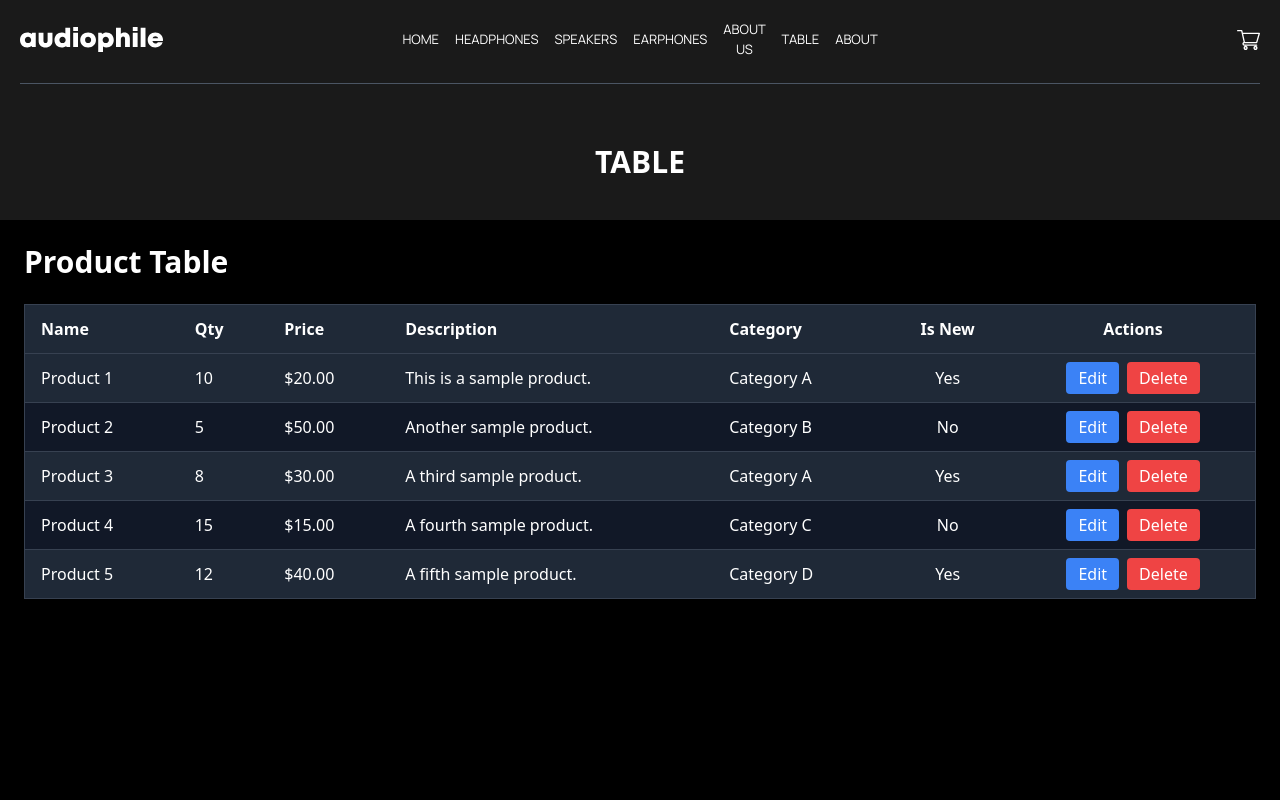
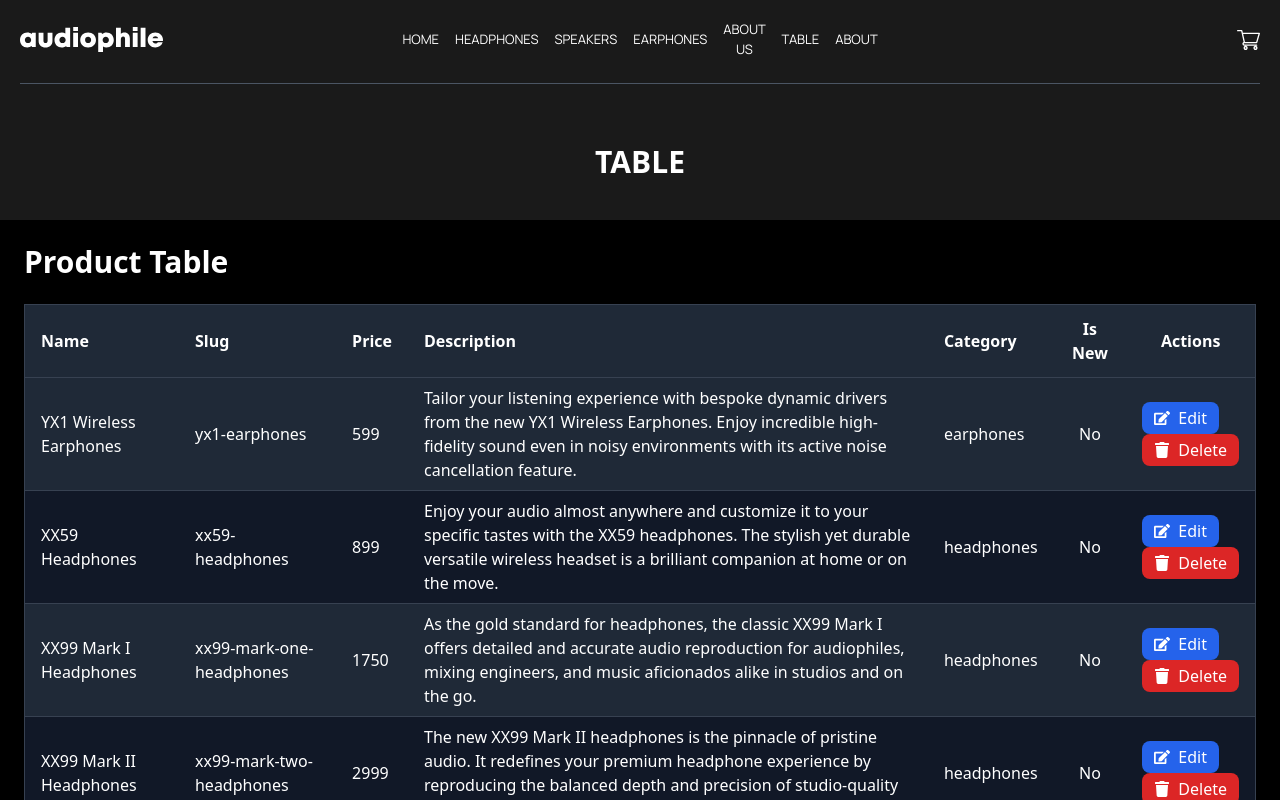
Before and after one commit to faressalem227/Audiophiles-e-commerce-app, a React (Vite) app: page /Table in a window 1280 px wide. Shown: the top 800 px of the page. Built offline with nearby package versions, Linux system fonts and the light colour scheme; data requests are answered from the project's data file.

Commit message:
i made fetch the json file in the table

```diff
--- a/src/components/pages/Table/Table.jsx
+++ b/src/components/pages/Table/Table.jsx
@@ -1,94 +1,105 @@
+import { useState, useEffect } from "react";
+import { FaEdit, FaTrash } from "react-icons/fa";
 import Header from "../../layout/Header";
 import Footer from "../../layout/Footer";
 import HeaderContent from "../../layout/HeaderContent";
 
 const Table = () => {
-  const data = [
-    {
-      name: "Product 1",
-      qty: 10,
-      price: "$20.00",
-      description: "This is a sample product.",
-      category: "Category A",
-      isNew: true,
-    },
-    {
-      name: "Product 2",
-      qty: 5,
-      price: "$50.00",
-      description: "Another sample product.",
-      category: "Category B",
-      isNew: false,
-    },
-    {
-      name: "Product 3",
-      qty: 8,
-      price: "$30.00",
-      description: "A third sample product.",
-      category: "Category A",
-      isNew: true,
-    },
-    {
-      name: "Product 4",
-      qty: 15,
-      price: "$15.00",
-      description: "A fourth sample product.",
-      category: "Category C",
-      isNew: false,
-    },
-    {
-      name: "Product 5",
-      qty: 12,
-      price: "$40.00",
-      description: "A fifth sample product.",
-      category: "Category D",
-      isNew: true,
-    },
-  ];
+  const [products, setProducts] = useState([]);
+
+  useEffect(() => {
+    fetch("http://localhost:3333/products")
+      .then((response) => {
+        if (!response.ok) {
+          throw new Error("Network response was not ok");
+        }
+        return response.json();
+      })
+      .then((product) => setProducts(product))
+      .catch((error) => console.error("Fetch error:", error));
+  }, []);
+
+  const handleDelete = (indexToDelete) => {
+    setProducts(products.filter((_, index) => index !== indexToDelete));
+  };
+
+  const handleEdit = (indexToEdit) => {
+    const editedName = prompt("Enter new name:", products[indexToEdit].name);
+    const editedSlug = prompt("Enter new slug:", products[indexToEdit].slug);
+    const editedPrice = prompt("Enter new price:", products[indexToEdit].price);
+    const editedDescription = prompt(
+      "Enter new description:",
+      products[indexToEdit].description
+    );
+    const editedCategory = prompt("Enter new category:", products[indexToEdit].category);
+    const editedIsNew = confirm("Is this product new? Click OK for Yes, Cancel for No.");
+
+    setProducts(
+      products.map((product, index) =>
+        index === indexToEdit
+          ? {
+              ...product,
+              name: editedName,
+              slug: editedSlug,
+              price: editedPrice,
+              description: editedDescription,
+              category: editedCategory,
+              isNew: editedIsNew,
+            }
+          : product
+      )
+    );
+  };
 
   return (
     <>
       <Header>
         <HeaderContent title={"TABLE"} />
       </Header>
-      <main className="min-h-screen bg-black text-white p-6">
+      <main className="min-h-screen bg-black text-white p-4 sm:p-6">
         <div className="container mx-auto">
-          <h2 className="text-3xl font-bold mb-6">Product Table</h2>
+          <h2 className="text-2xl sm:text-3xl font-bold mb-4 sm:mb-6">Product Table</h2>
           <div className="overflow-x-auto">
             <table className="min-w-full bg-gray-900 border border-gray-700 rounded-lg">
               <thead>
                 <tr className="bg-gray-800">
-                  <th className="py-3 px-4 border-b border-gray-700 text-left">Name</th>
-                  <th className="py-3 px-4 border-b border-gray-700 text-left">Qty</th>
-                  <th className="py-3 px-4 border-b border-gray-700 text-left">Price</th>
-                  <th className="py-3 px-4 border-b border-gray-700 text-left">Description</th>
-                  <th className="py-3 px-4 border-b border-gray-700 text-left">Category</th>
-                  <th className="py-3 px-4 border-b border-gray-700 text-center">Is New</th>
-                  <th className="py-3 px-4 border-b border-gray-700 text-center">Actions</th>
+                  <th className="py-2 sm:py-3 px-2 sm:px-4 border-b border-gray-700 text-left">Name</th>
+                  <th className="py-2 sm:py-3 px-2 sm:px-4 border-b border-gray-700 text-left">Slug</th>
+                  <th className="py-2 sm:py-3 px-2 sm:px-4 border-b border-gray-700 text-left">Price</th>
+                  <th className="py-2 sm:py-3 px-2 sm:px-4 border-b border-gray-700 text-left">Description</th>
+                  <th className="py-2 sm:py-3 px-2 sm:px-4 border-b border-gray-700 text-left">Category</th>
+                  <th className="py-2 sm:py-3 px-2 sm:px-4 border-b border-gray-700 text-center">Is New</th>
+                  <th className="py-2 sm:py-3 px-2 sm:px-4 border-b border-gray-700 text-center">Actions</th>
                 </tr>
               </thead>
               <tbody>
-                {data.map((item, index) => (
+                {products.map((item, index) => (
                   <tr
                     key={index}
                     className={`hover:bg-gray-700 ${
                       index % 2 === 0 ? "bg-gray-800" : "bg-gray-900"
                     }`}
                   >
-                    <td className="py-2 px-4 border-b border-gray-700">{item.name}</td>
-                    <td className="py-2 px-4 border-b border-gray-700">{item.qty}</td>
-                    <td className="py-2 px-4 border-b border-gray-700">{item.price}</td>
-                    <td className="py-2 px-4 border-b border-gray-700">{item.description}</td>
-                    <td className="py-2 px-4 border-b border-gray-700">{item.category}</td>
-                    <td className="py-2 px-4 border-b border-gray-700 text-center">
+                    <td className="py-2 sm:py-2 px-2 sm:px-4 border-b border-gray-700">{item.name}</td>
+                    <td className="py-2 sm:py-2 px-2 sm:px-4 border-b border-gray-700">{item.slug}</td>
+                    <td className="py-2 sm:py-2 px-2 sm:px-4 border-b border-gray-700">{item.price}</td>
+                    <td className="py-2 sm:py-2 px-2 sm:px-4 border-b border-gray-700">{item.description}</td>
+                    <td className="py-2 sm:py-2 px-2 sm:px-4 border-b border-gray-700">{item.category}</td>
+                    <td className="py-2 sm:py-2 px-2 sm:px-4 border-b border-gray-700 text-center">
                       {item.isNew ? "Yes" : "No"}
                     </td>
-                    <td className="py-2 px-4 border-b border-gray-700 text-center">
-                      <button className="bg-blue-500 text-white py-1 px-3 rounded hover:bg-blue-600 mr-2">
-                        Edit
+                    <td className="py-2 sm:py-2 px-2 sm:px-4 border-b border-gray-700 text-center">
+                      <button
+                        className="bg-blue-600 text-white py-1 px-2 sm:px-3 rounded-lg hover:bg-blue-500 transition duration-300 ease-in-out transform hover:scale-105 mr-2 flex items-center justify-center"
+                        onClick={() => handleEdit(index)}
+                      >
+                        <FaEdit className="mr-1 sm:mr-2" /> Edit
                       </button>
-                      <button className="bg-red-500 text-white py-1 px-3 rounded hover:bg-red-600">
-                        Delete
+                      <button
+                        className="bg-red-600 text-white py-1 px-2 sm:px-3 rounded-lg hover:bg-red-500 transition duration-300 ease-in-out transform hover:scale-105 flex items-center justify-center"
+                        onClick={() => handleDelete(index)}
+                      >
+                        <FaTrash className="mr-1 sm:mr-2" /> Delete
                       </button>
                     </td>
                   </tr>
```
